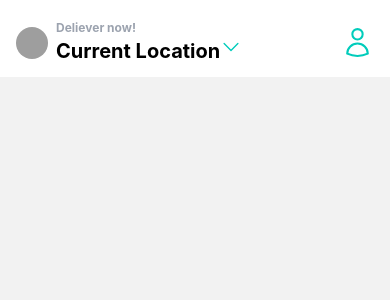
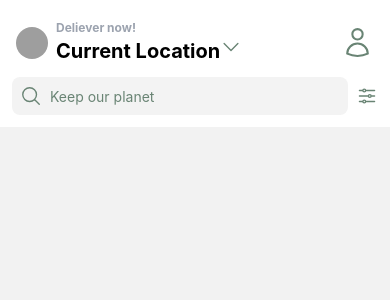
Before and after one commit to kaydan95/React-Native-Study-Project, a React Native app: screen /Home in a window 390 px wide. Shown: the top 300 px of the page. Built offline with nearby package versions, Linux system fonts and the light colour scheme; grey boxes are pictures that could not be loaded.

Commit message:
+ 검색 섹션 추가

```diff
--- a/screens/HomeScreen.jsx
+++ b/screens/HomeScreen.jsx
@@ -1,7 +1,7 @@
-import { View, Text, SafeAreaView, Image } from 'react-native'
+import { View, Text, SafeAreaView, Image, TextInput } from 'react-native'
 import React, {useLayoutEffect} from 'react'
 import { useNavigation } from '@react-navigation/native'
-import { UserIcon, ChevronDownIcon, AdjustmentsVerticalIcon } from "react-native-heroicons/outline";
+import { UserIcon, ChevronDownIcon, AdjustmentsVerticalIcon, MagnifyingGlassIcon, AdjustmentsHorizontalIcon } from "react-native-heroicons/outline";
 
 
 const HomeScreen = () => {
@@ -29,10 +29,19 @@ const HomeScreen = () => {
                     <Text className='text-xs text-gray-400 font-bold'>Deliever now!</Text>
                     <Text className='text-xl font-bold'>
                         Current Location
-                        <ChevronDownIcon size={22} color="#00CCBB"/>
+                        <ChevronDownIcon size={22} color="#698474"/>
                     </Text>
                 </View>
-                <UserIcon size={33} color="#00CCBB"/>
+                <UserIcon size={33} color="#698474"/>
+            </View>
+
+            {/* search section */}
+            <View className='flex-row items-center space-x-2 px-3 pb-3'>
+                <View className='flex-row flex-1 bg-[#F3F3F3] space-x-2 p-2 rounded-lg'>
+                    <MagnifyingGlassIcon size={22} color="#698474" />
+                    <TextInput className='text-[#698474]' placeholder='Keep our planet' keyboardType='default'/>
+                </View>
+                <AdjustmentsHorizontalIcon size={22} color="#698474"/>
             </View>
         </SafeAreaView>
     )
```
